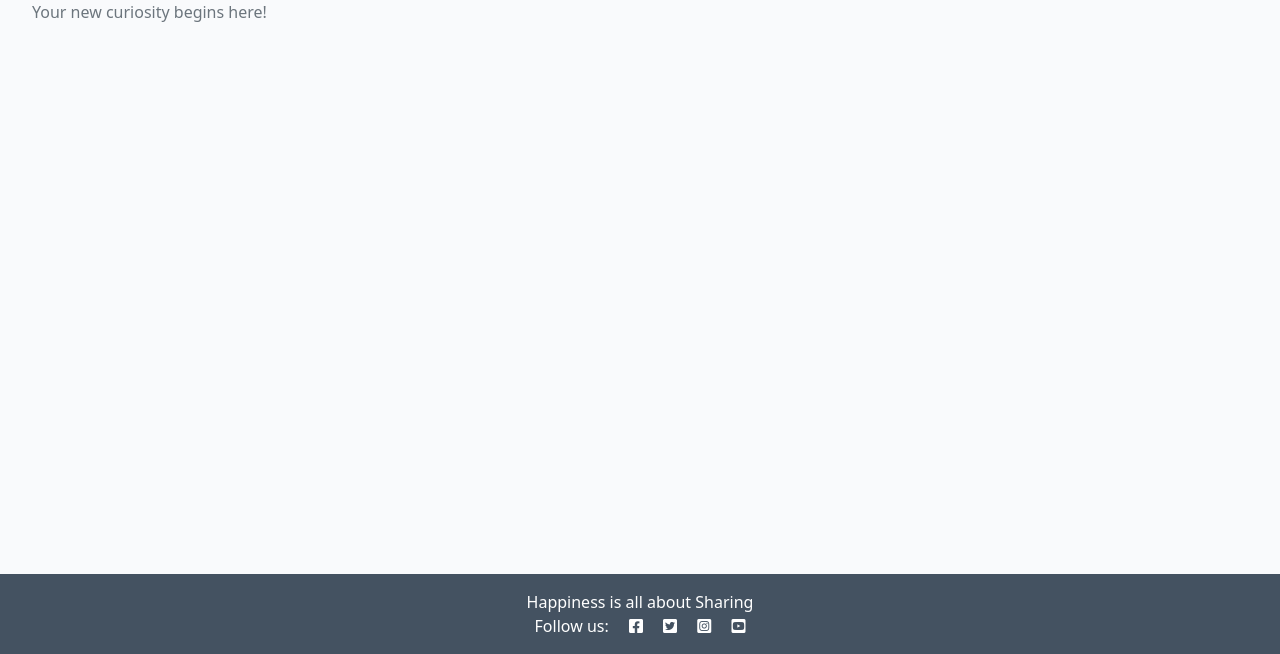
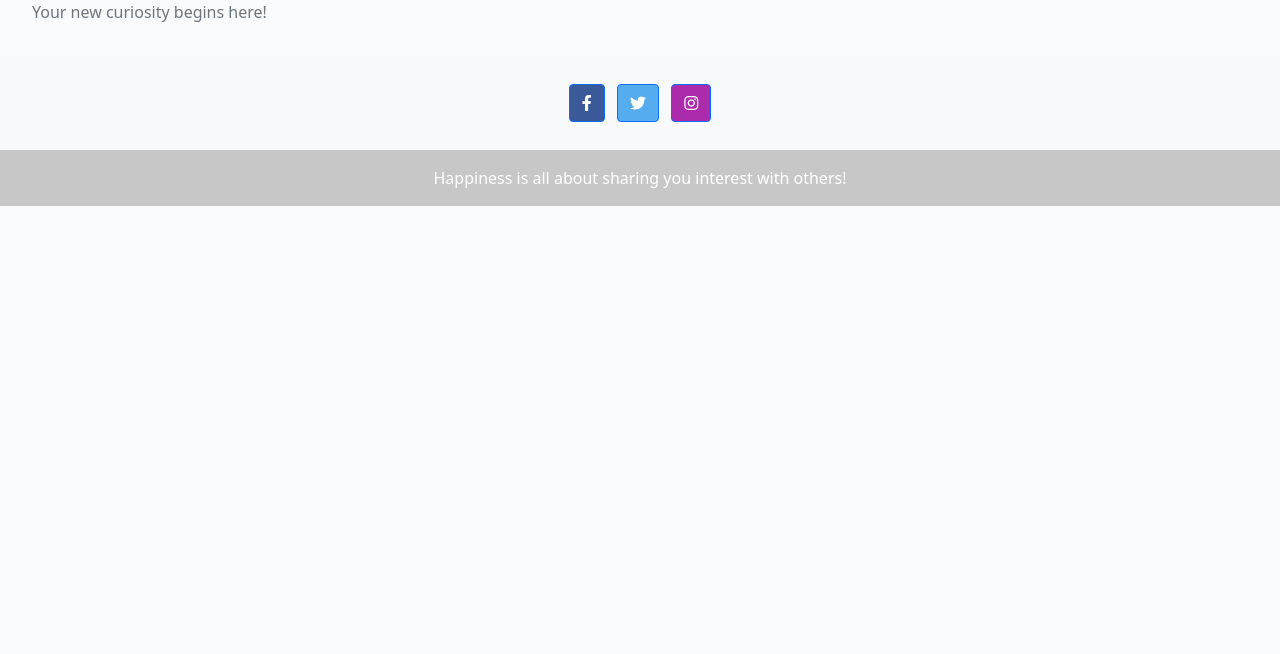
Before and after one commit to GustavFluur/Hobby_Share, a Django app: page / in a window 1280 px wide. Shown: the part 146-800 px from the top of the page. Run offline with Django 3.2, Linux system fonts and the light colour scheme; data that the repository does not hold is empty.

Commit message:
Add new post to the blog, change of colors for all colors of button:hoovers and will change like button in later stage

```diff
--- a/static/css/style.css
+++ b/static/css/style.css
@@ -89,7 +89,7 @@ body {
 
 .post-link:hover,
 .page-link {
-    color: #E84610;
+    color: #e8e110;
 }
 
 .post-title {
@@ -125,14 +125,14 @@ body {
 }
 
 .btn-like {
-    color: #E84610;
+    color: #e8e110;
     border: none;
     background: transparent;
 }
 
 .btn-like:hover,
 .btn-like:active {
-    color: #E84610;
+    color: #e8e110;
     background: transparent;
     border: none;
 }
--- a/templates/base.html
+++ b/templates/base.html
@@ -82,13 +82,47 @@
     </main>
 
     <!-- Footer -->
-    <footer class="footer mt-auto py-3 dark-bg">
-        <p class="m-0 text-center text-white">Happiness is all about Sharing</p>
-        <p class="m-0 text-center text-white">Follow us: <i class="fab fa-facebook-square ms-3"></i>
-            <i class="fab fa-twitter-square ms-3"></i>
-            <i class="fab fa-instagram-square ms-3"></i>
-            <i class="fab fa-youtube-square ms-3"></i></p>
-    </footer>
+    <footer class="bg-light text-center text-white">
+        <!-- Grid container -->
+        <div class="container p-4 pb-0">
+          <!-- Section: Social media -->
+          <section class="mb-4">
+            <!-- Facebook -->
+            <a
+              class="btn btn-primary btn-floating m-1"
+              style="background-color: #3b5998;"
+              href="https://www.facebook.com/"
+              role="button"
+              ><i class="fab fa-facebook-f"></i
+            ></a>
+
+            <!-- Twitter -->
+            <a
+              class="btn btn-primary btn-floating m-1"
+              style="background-color: #55acee;"
+              href="https://twitter.com/?lang=eng"
+              role="button"
+              ><i class="fab fa-twitter"></i
+            ></a>
+            <!-- Instagram -->
+            <a
+              class="btn btn-primary btn-floating m-1"
+              style="background-color: #ac2bac;"
+              href="https://www.instagram.com/"
+              role="button"
+              ><i class="fab fa-instagram"></i
+            ></a>
+          </section>
+          <!-- Section: Social media -->
+        </div>
+        <!-- Grid container -->
+
+        <!-- Footnote text -->
+        <div class="text-center p-3" style="background-color: rgba(0, 0, 0, 0.2);">
+        Happiness is all about sharing you interest with others!
+        </div>
+        <!-- Footnote text -->
+      </footer>
     <script>
         setTimeout(function () {
             let messages = document.getElementById('msg');
```
Also changed, not shown: README.md.
